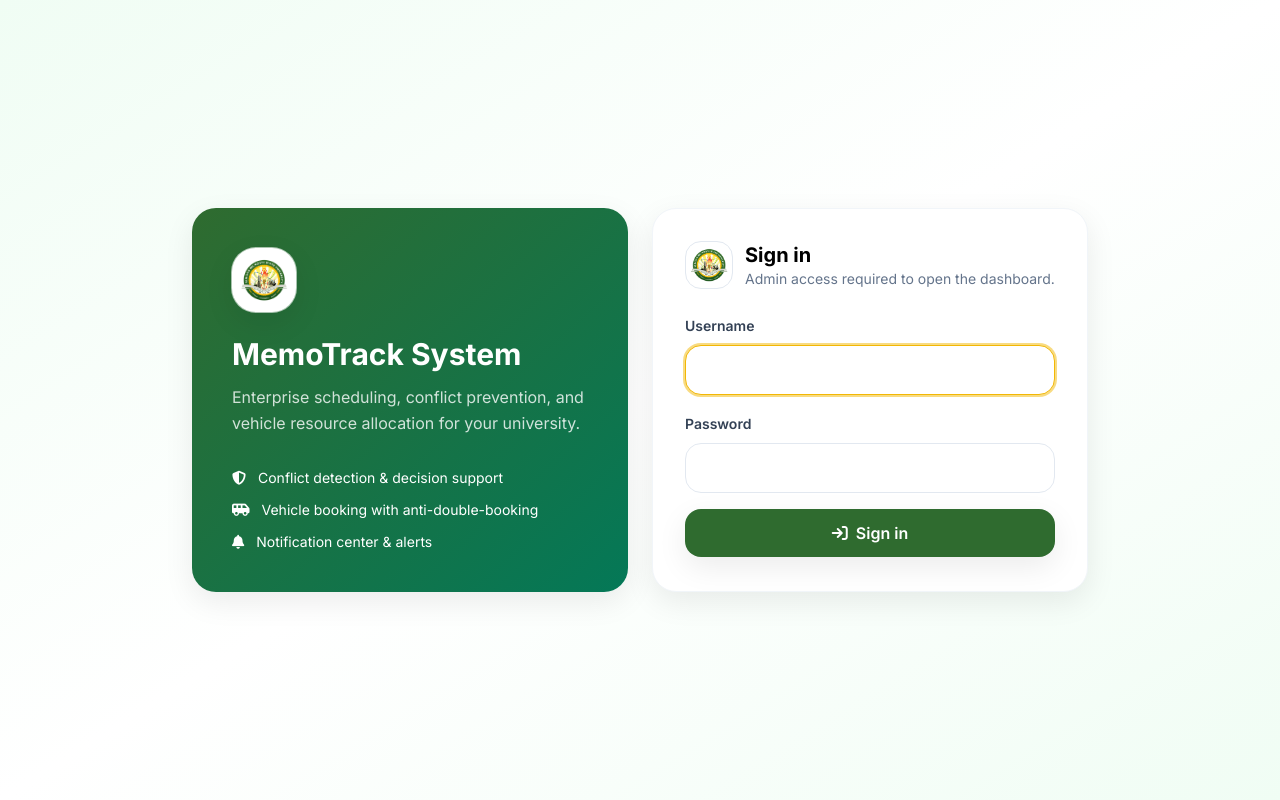
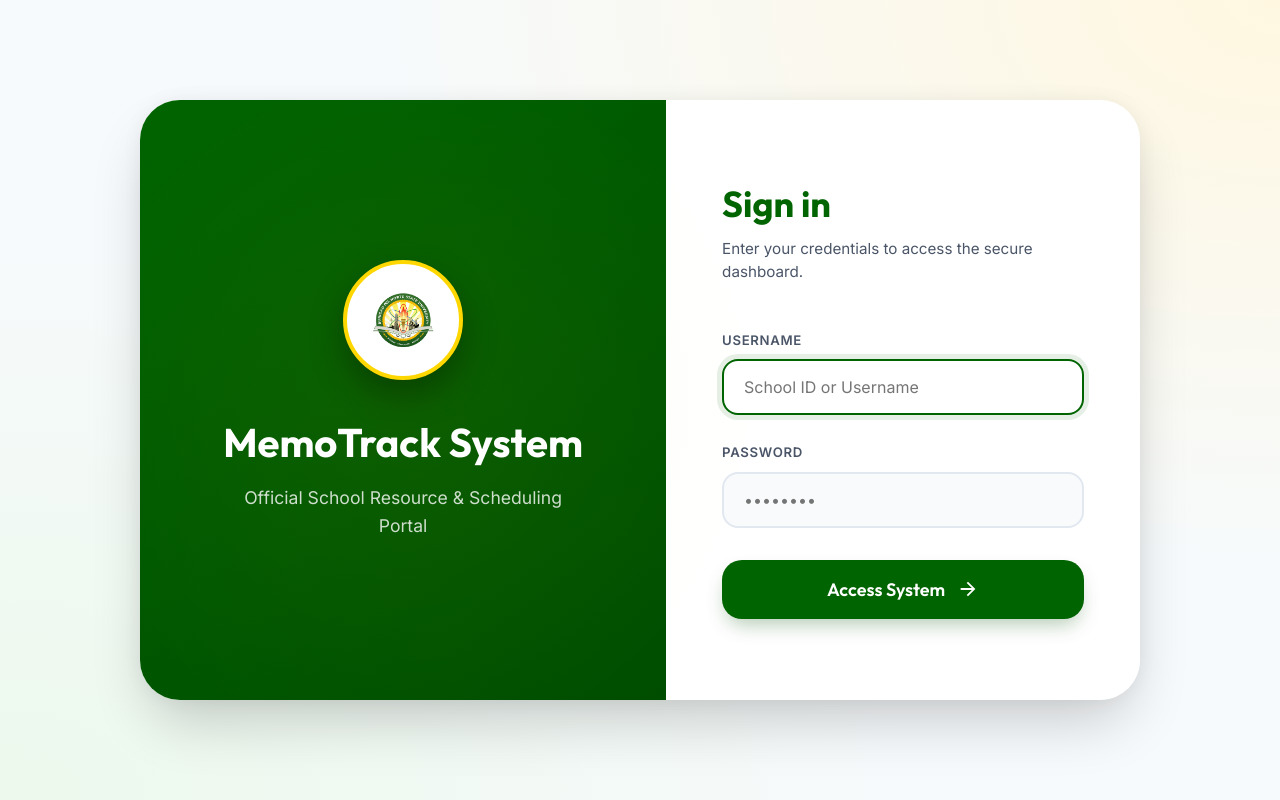
Before and after one commit to programmertud/memotrack, a Django app: page /accounts/login/ in a window 1280 px wide. Run offline with Django 5.2, Linux system fonts and the light colour scheme; some libraries are stand-ins or nearby versions.

Commit message:
Update login template and database

```diff
--- a/templates/accounts/login.html
+++ b/templates/accounts/login.html
@@ -1,85 +1,360 @@
 {% load static %}
 <!DOCTYPE html>
 <html lang="en">
+
 <head>
   <meta charset="utf-8" />
   <meta name="viewport" content="width=device-width, initial-scale=1" />
   <title>Login | MemoTrack System</title>
-  <script src="https://cdn.tailwindcss.com"></script>
-  <script>
-    tailwind.config = {
-      theme: {
-        extend: {
-          colors: {
-            uniGreen: "#2F6B2F",
-            uniGold: "#F2B705",
-          },
-          boxShadow: {
-            soft: "0 10px 30px rgba(0,0,0,0.08)",
-          },
-        },
-      },
-    };
-  </script>
   <link rel="preconnect" href="https://fonts.googleapis.com">
   <link rel="preconnect" href="https://fonts.gstatic.com" crossorigin>
-  <link href="https://fonts.googleapis.com/css2?family=Inter:wght@400;500;600;700&display=swap" rel="stylesheet">
-  <link rel="stylesheet" href="https://cdnjs.cloudflare.com/ajax/libs/font-awesome/6.5.0/css/all.min.css" />
+  <link
+    href="https://fonts.googleapis.com/css2?family=Outfit:wght@300;400;500;600;700&family=Inter:wght@400;500;600&display=swap"
+    rel="stylesheet">
   <style>
-    html, body { font-family: Inter, system-ui, -apple-system, Segoe UI, Roboto, Arial, sans-serif; }
+    :root {
+      /* School Brand Palette */
+      --primary: #006400;
+      /* Deep Forest Green */
+      --primary-light: #008000;
+      --primary-dark: #004d00;
+      --accent: #ffd700;
+      /* Golden Yellow */
+      --accent-glow: rgba(255, 215, 0, 0.4);
+      --text-main: #1a202c;
+      --text-muted: #4a5568;
+      --text-on-dark: #f7fafc;
+      --white: #ffffff;
+
+      /* Glassmorphism & Depth */
+      --glass-bg: rgba(255, 255, 255, 0.9);
+      --glass-border: rgba(255, 255, 255, 0.5);
+      --panel-shadow: 0 30px 60px -12px rgba(0, 0, 0, 0.2), 0 0 20px rgba(0, 0, 0, 0.05);
+      --input-focus: rgba(0, 100, 0, 0.1);
+
+      /* Typography */
+      --font-display: 'Outfit', 'Inter', system-ui, sans-serif;
+      --font-body: 'Inter', system-ui, sans-serif;
+    }
+
+    * {
+      box-sizing: border-box;
+      margin: 0;
+      padding: 0;
+    }
+
+    body {
+      font-family: var(--font-body);
+      background-color: #f7fafc;
+      background-image:
+        radial-gradient(at 0% 100%, hsla(120, 50%, 95%, 1) 0, transparent 50%),
+        radial-gradient(at 100% 0%, hsla(45, 100%, 94%, 1) 0, transparent 50%);
+      min-height: 100vh;
+      display: flex;
+      align-items: center;
+      justify-content: center;
+      color: var(--text-main);
+      overflow-x: hidden;
+    }
+
+    /* Animations */
+    @keyframes fadeInUp {
+      from {
+        opacity: 0;
+        transform: translateY(30px);
+      }
+
+      to {
+        opacity: 1;
+        transform: translateY(0);
+      }
+    }
+
+    @keyframes fadeInScale {
+      from {
+        opacity: 0;
+        transform: scale(0.98);
+      }
+
+      to {
+        opacity: 1;
+        transform: scale(1);
+      }
+    }
+
+    .container {
+      width: 100%;
+      max-width: 1000px;
+      margin: 2rem;
+      display: flex;
+      height: 600px;
+      border-radius: 2.5rem;
+      overflow: hidden;
+      box-shadow: var(--panel-shadow);
+      animation: fadeInScale 0.8s cubic-bezier(0.16, 1, 0.3, 1);
+    }
+
+    /* Left Panel: Branding */
+    .info-panel {
+      flex: 1.1;
+      background: linear-gradient(145deg, var(--primary), var(--primary-dark));
+      color: var(--text-on-dark);
+      padding: 4rem;
+      display: flex;
+      flex-direction: column;
+      align-items: center;
+      justify-content: center;
+      text-align: center;
+      position: relative;
+    }
+
+    /* Branding Panel Glow */
+    .info-panel::before {
+      content: '';
+      position: absolute;
+      width: 150%;
+      height: 150%;
+      background: radial-gradient(circle, rgba(255, 215, 0, 0.05) 0%, transparent 60%);
+      top: -25%;
+      left: -25%;
+      pointer-events: none;
+    }
+
+    .info-logo-box {
+      width: 120px;
+      height: 120px;
+      background: var(--white);
+      border-radius: 50%;
+      display: flex;
+      align-items: center;
+      justify-content: center;
+      padding: 1.5rem;
+      margin-bottom: 2.5rem;
+      box-shadow: 0 15px 35px rgba(0, 0, 0, 0.3);
+      border: 4px solid var(--accent);
+      animation: fadeInUp 0.8s 0.2s both;
+    }
+
+    .info-logo-box img {
+      width: 100%;
+      height: 100%;
+      object-fit: contain;
+    }
+
+    .branding-text {
+      animation: fadeInUp 0.8s 0.4s both;
+    }
+
+    .info-panel h1 {
+      font-family: var(--font-display);
+      font-size: 2.5rem;
+      font-weight: 700;
+      line-height: 1.1;
+      margin-bottom: 1.25rem;
+      color: var(--white);
+    }
+
+    .info-panel p {
+      font-size: 1.1rem;
+      color: rgba(255, 255, 255, 0.8);
+      line-height: 1.6;
+      max-width: 320px;
+      margin: 0 auto;
+    }
+
+    /* Right Panel: Login Form */
+    .login-panel {
+      flex: 1;
+      background: var(--white);
+      padding: 4rem 3.5rem;
+      display: flex;
+      flex-direction: column;
+      justify-content: center;
+    }
+
+    .login-header {
+      margin-bottom: 3rem;
+      animation: fadeInUp 0.8s 0.3s both;
+    }
+
+    .login-title {
+      font-family: var(--font-display);
+      font-size: 2.25rem;
+      font-weight: 700;
+      color: var(--primary);
+      margin-bottom: 0.75rem;
+    }
+
+    .login-subtitle {
+      font-size: 0.95rem;
+      color: var(--text-muted);
+      line-height: 1.5;
+    }
+
+    .error-box {
+      background: #fff5f5;
+      border: 1px solid #feb2b2;
+      color: #c53030;
+      padding: 1rem 1.25rem;
+      border-radius: 1rem;
+      font-size: 0.875rem;
+      margin-bottom: 2rem;
+      display: flex;
+      align-items: center;
+      gap: 0.75rem;
+      animation: fadeInUp 0.4s;
+    }
+
+    .form-group {
+      margin-bottom: 1.75rem;
+      animation: fadeInUp 0.8s 0.5s both;
+    }
+
+    .form-group label {
+      display: block;
+      font-size: 0.825rem;
+      font-weight: 700;
+      margin-bottom: 0.75rem;
+      color: var(--text-muted);
+      letter-spacing: 0.05em;
+      text-transform: uppercase;
+    }
+
+    .form-control {
+      width: 100%;
+      padding: 1rem 1.25rem;
+      background: #f8fafc;
+      border: 2px solid #e2e8f0;
+      border-radius: 1rem;
+      font-size: 1rem;
+      font-family: var(--font-body);
+      color: var(--text-main);
+      transition: all 0.3s cubic-bezier(0.4, 0, 0.2, 1);
+    }
+
+    .form-control:focus {
+      outline: none;
+      background: #fff;
+      border-color: var(--primary);
+      box-shadow: 0 0 0 5px var(--input-focus);
+      transform: translateY(-1px);
+    }
+
+    .btn-submit {
+      width: 100%;
+      padding: 1.125rem;
+      background: var(--primary);
+      color: var(--white);
+      border: none;
+      border-radius: 1.25rem;
+      font-size: 1.125rem;
+      font-weight: 600;
+      font-family: var(--font-display);
+      cursor: pointer;
+      display: flex;
+      align-items: center;
+      justify-content: center;
+      gap: 0.75rem;
+      box-shadow: 0 10px 20px -5px rgba(0, 77, 0, 0.3);
+      transition: all 0.3s cubic-bezier(0.4, 0, 0.2, 1);
+      margin-top: 2rem;
+      animation: fadeInUp 0.8s 0.7s both;
+    }
+
+    .btn-submit:hover {
+      background: var(--primary-light);
+      transform: translateY(-2px);
+      box-shadow: 0 15px 30px -5px rgba(0, 100, 0, 0.4);
+    }
+
+    .btn-icon {
+      width: 22px;
+      height: 22px;
+      fill: currentColor;
+    }
+
+    /* Responsive */
+    @media (max-width: 900px) {
+      .container {
+        flex-direction: column;
+        height: auto;
+        max-width: 500px;
+        margin: 1rem;
+      }
+
+      .info-panel {
+        padding: 3rem 2rem;
+      }
+
+      .login-panel {
+        padding: 3rem 2rem;
+      }
+
+      .info-logo-box {
+        width: 80px;
+        height: 80px;
+        margin-bottom: 1.5rem;
+      }
+
+      .info-panel h1 {
+        font-size: 1.75rem;
+      }
+    }
   </style>
 </head>
-<body class="min-h-screen bg-gradient-to-br from-green-50 via-white to-green-50">
-  <div class="min-h-screen flex items-center justify-center px-4 py-10">
-    <div class="w-full max-w-4xl grid grid-cols-1 lg:grid-cols-2 gap-6">
-      <div class="hidden lg:block rounded-3xl bg-gradient-to-br from-uniGreen to-emerald-700 text-white p-10 shadow-soft">
-        <div class="h-16 w-16 rounded-3xl bg-white ring-1 ring-white/60 shadow-soft flex items-center justify-center overflow-hidden">
-          <img src="{% static 'img/logo.png' %}" alt="MemoTrack Logo" class="h-full w-full object-contain p-2" />
+
+<body>
+  <div class="container">
+    <!-- Branding Side -->
+    <div class="info-panel">
+      <div class="info-logo-box">
+        <img src="{% static 'img/logo.png' %}" alt="University Logo" />
       </div>
-        <h1 class="text-3xl font-bold mt-6">MemoTrack System</h1>
-        <p class="text-white/80 mt-3 leading-relaxed">Enterprise scheduling, conflict prevention, and vehicle resource allocation for your university.</p>
-        <div class="mt-8 space-y-3 text-sm">
-          <div class="flex items-center gap-3"><i class="fa-solid fa-shield-halved"></i><span>Conflict detection & decision support</span></div>
-          <div class="flex items-center gap-3"><i class="fa-solid fa-van-shuttle"></i><span>Vehicle booking with anti-double-booking</span></div>
-          <div class="flex items-center gap-3"><i class="fa-solid fa-bell"></i><span>Notification center & alerts</span></div>
+      <div class="branding-text">
+        <h1>MemoTrack System</h1>
+        <p>Official School Resource & Scheduling Portal</p>
       </div>
     </div>
 
-      <div class="rounded-3xl bg-white border border-slate-100 shadow-soft p-8">
-        <div class="flex items-center gap-3">
-          <div class="h-12 w-12 rounded-2xl bg-white border border-slate-200 flex items-center justify-center overflow-hidden">
-            <img src="{% static 'img/logo.png' %}" alt="MemoTrack Logo" class="h-full w-full object-contain p-1" />
-          </div>
-          <div>
-            <div class="text-xl font-bold">Sign in</div>
-            <div class="text-sm text-slate-500">Admin access required to open the dashboard.</div>
-          </div>
+    <!-- Login Side -->
+    <div class="login-panel">
+      <div class="login-header">
+        <div class="login-title">Sign in</div>
+        <div class="login-subtitle">Enter your credentials to access the secure dashboard.</div>
       </div>
 
       {% if form.errors %}
-          <div class="mt-6 rounded-2xl bg-red-50 border border-red-100 p-4 text-sm text-red-700">
-            Invalid username or password.
+      <div class="error-box">
+        <svg style="width:20px;height:20px;flex-shrink:0;" fill="currentColor" viewBox="0 0 20 20">
+          <path fill-rule="evenodd"
+            d="M10 18a8 8 0 100-16 8 8 0 000 16zM8.707 7.293a1 1 0 00-1.414 1.414L8.586 10l-1.293 1.293a1 1 0 101.414 1.414L10 11.414l1.293 1.293a1 1 0 001.414-1.414L11.414 10l1.293-1.293a1 1 0 00-1.414-1.414L10 8.586 8.707 7.293z"
+            clip-rule="evenodd" />
+        </svg>
+        <span>Invalid username or password.</span>
       </div>
       {% endif %}
 
-        <form method="post" class="mt-6 space-y-4">
+      <form method="post">
         {% csrf_token %}
-          <div>
-            <label class="text-sm font-semibold text-slate-700">Username</label>
-            <input type="text" name="username" autofocus required class="mt-2 w-full px-4 py-3 rounded-2xl border border-slate-200 bg-white focus:outline-none focus:ring-2 focus:ring-uniGold/50 focus:border-uniGold transition" />
+        <div class="form-group">
+          <label for="username">Username</label>
+          <input type="text" id="username" name="username" autofocus required placeholder="School ID or Username"
+            class="form-control" />
         </div>
-          <div>
-            <label class="text-sm font-semibold text-slate-700">Password</label>
-            <input type="password" name="password" required class="mt-2 w-full px-4 py-3 rounded-2xl border border-slate-200 bg-white focus:outline-none focus:ring-2 focus:ring-uniGold/50 focus:border-uniGold transition" />
+        <div class="form-group">
+          <label for="password">Password</label>
+          <input type="password" id="password" name="password" required placeholder="••••••••" class="form-control" />
         </div>
 
-          <button type="submit" class="w-full inline-flex items-center justify-center gap-2 px-4 py-3 rounded-2xl bg-uniGreen text-white font-semibold shadow-soft hover:opacity-95 transition">
-            <i class="fa-solid fa-arrow-right-to-bracket"></i>
-            Sign in
+        <button type="submit" class="btn-submit">
+          <span>Access System</span>
+          <svg class="btn-icon" viewBox="0 0 24 24">
+            <path d="M12 4l-1.41 1.41L16.17 11H4v2h12.17l-5.58 5.59L12 20l8-8z" />
+          </svg>
         </button>
       </form>
     </div>
   </div>
-  </div>
 </body>
+
 </html>
```
Also changed, not shown: db.sqlite3. Lines whose indentation alone changed are shown as unchanged.
